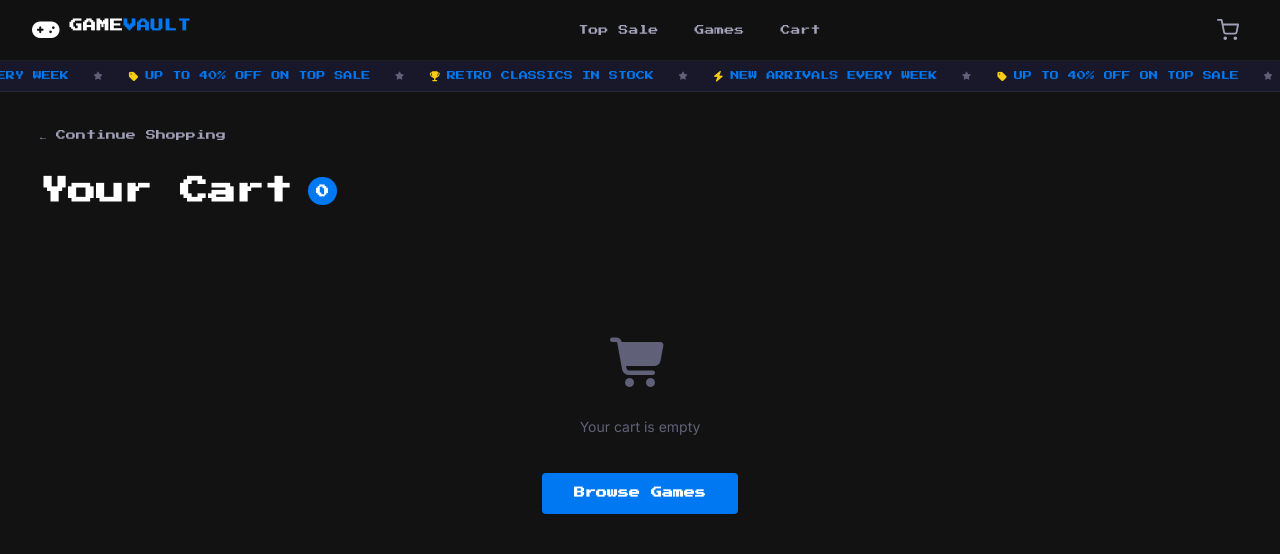
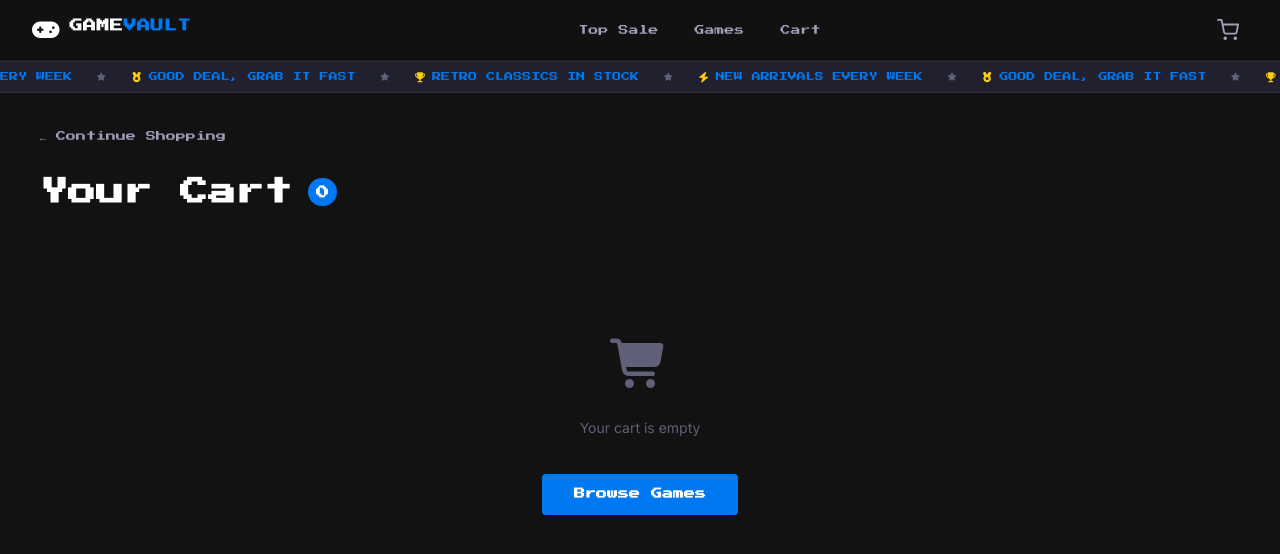
Before and after one commit to SengBunnarong/Final, a React (Vite) app: page /Final/cart in a window 1280 px wide. Shown: the top 554 px of the page. Built offline with nearby package versions, Linux system fonts and the light colour scheme.

Commit message:
Lock marquee sticky below header and replace discount text with GOOD DEAL

```diff
--- a/src/App.css
+++ b/src/App.css
@@ -109,10 +109,12 @@
 .ticker-wrap {
   width: 100%;
   overflow: hidden;
-  background: var(--bg-surface);
+  background: var(--bg-card);
   border-bottom: 1px solid var(--border);
-  position: relative;
-  z-index: 1;
+  border-top: 1px solid var(--border);
+  position: sticky;
+  top: 60px;
+  z-index: 99;
 }
 
 .ticker {
--- a/src/App.jsx
+++ b/src/App.jsx
@@ -74,16 +74,16 @@ export default function App() {
 
       <div className="ticker-wrap">
         <div className="ticker">
-          <div className="ticker-items">
+<div className="ticker-items">
             <span className="ticker-item"><i className="fa-solid fa-bolt" /> NEW ARRIVALS EVERY WEEK</span>
             <span className="ticker-sep"><i className="fa-solid fa-star" /></span>
-            <span className="ticker-item"><i className="fa-solid fa-tag" /> UP TO 40% OFF ON TOP SALE</span>
+            <span className="ticker-item"><i className="fa-solid fa-medal" /> GOOD DEAL, GRAB IT FAST</span>
             <span className="ticker-sep"><i className="fa-solid fa-star" /></span>
             <span className="ticker-item"><i className="fa-solid fa-trophy" /> RETRO CLASSICS IN STOCK</span>
             <span className="ticker-sep"><i className="fa-solid fa-star" /></span>
             <span className="ticker-item"><i className="fa-solid fa-bolt" /> NEW ARRIVALS EVERY WEEK</span>
             <span className="ticker-sep"><i className="fa-solid fa-star" /></span>
-            <span className="ticker-item"><i className="fa-solid fa-tag" /> UP TO 40% OFF ON TOP SALE</span>
+            <span className="ticker-item"><i className="fa-solid fa-medal" /> GOOD DEAL, GRAB IT FAST</span>
             <span className="ticker-sep"><i className="fa-solid fa-star" /></span>
             <span className="ticker-item"><i className="fa-solid fa-trophy" /> RETRO CLASSICS IN STOCK</span>
             <span className="ticker-sep"><i className="fa-solid fa-star" /></span>
```
